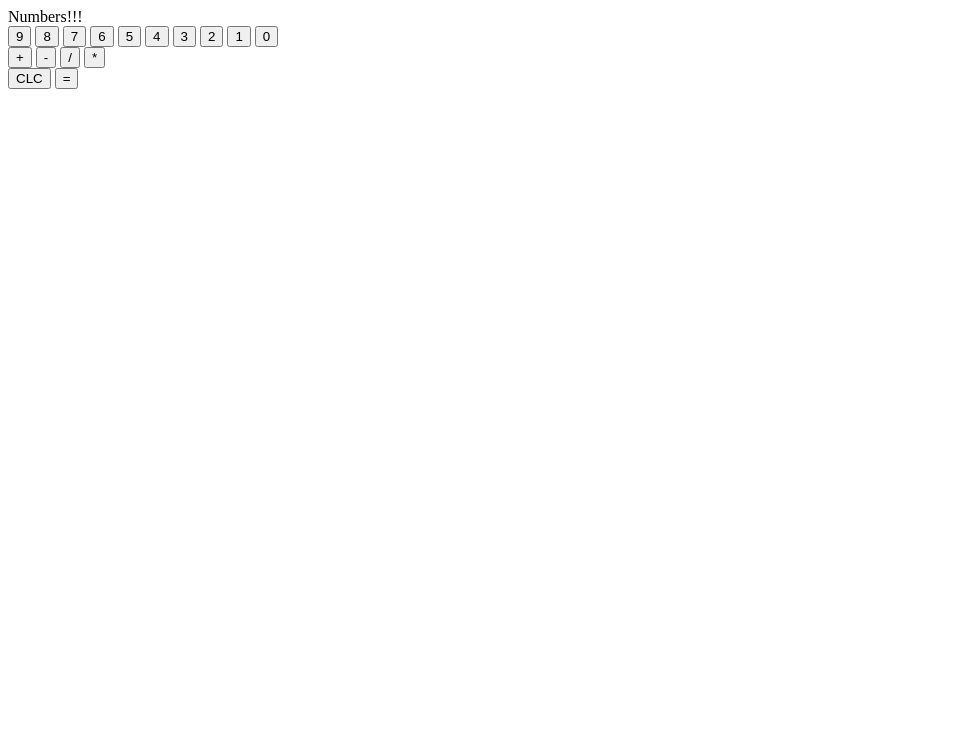
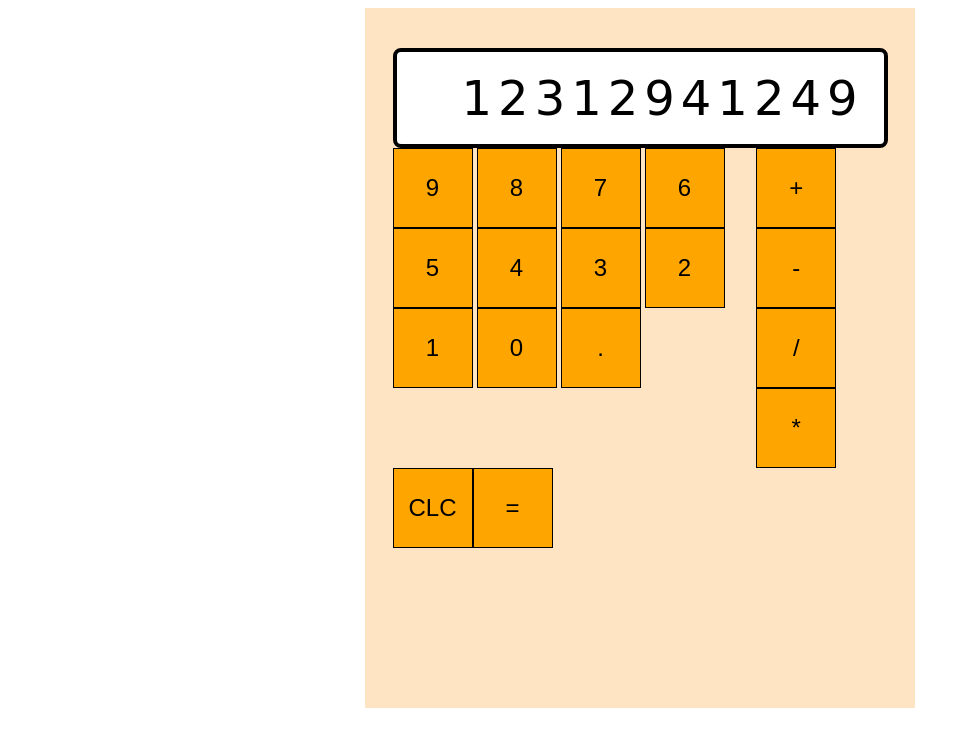
Before and after one commit to o-blip/Cat-culator, a plain HTML site: page index.html in a window 1280 px wide. Shown: the whole page, without its empty margins (0-970 px from the left). Drawn offline with Linux system fonts and the light colour scheme; a web font is replaced by a local one.

Commit message:
rough styling of calculator

```diff
--- a/index.html
+++ b/index.html
@@ -8,16 +8,20 @@
     <title>Cat-culator</title>
     <script src="script.js" defer></script>
     <link rel="stylesheet" href="style.css">
+    <link rel="preconnect" href="https://fonts.googleapis.com">
+    <link rel="preconnect" href="https://fonts.gstatic.com" crossorigin>
+    <link href="https://fonts.googleapis.com/css2?family=Roboto:wght@300;400&family=ZCOOL+QingKe+HuangYou&display=swap"
+        rel="stylesheet">
 </head>
 
 <body>
 
     <div class="container">
         <div class="display">
-            Numbers!!!
+            12312941249
         </div>
 
-        <div class="nums-operators">
+        <div class="nums-operators buttons-container">
             <div class="nums">
                 <button class="number" id="9">9</button>
                 <button class="number" id="8">8</button>
@@ -29,6 +33,7 @@
                 <button class="number" id="2">2</button>
                 <button class="number" id="1">1</button>
                 <button class="number" id="0">0</button>
+                <button class="number" id="dot">.</button>
             </div>
 
             <div class="operators">
@@ -38,7 +43,7 @@
                 <button class="operator" id="divide">*</button>
             </div>
         </div>
-        <div class="function-keys">
+        <div class="bottom-keys buttons-container">
             <button id='clear'>CLC</button>
             <button id='equals'>=</button>
         </div>
--- a/style.css
+++ b/style.css
@@ -0,0 +1,56 @@
+html {
+    box-sizing: border-box;
+}
+
+*, *:before, *:after {
+    box-sizing: inherit;
+}
+
+body {
+    display: flex;
+    justify-content: center;
+}
+
+
+.container {
+    display: flex;
+    flex-direction: column;
+    width: 550px;
+    height: 700px;
+    background-color: bisque;
+    align-items: center;
+}
+
+
+.display {
+    display: flex;
+    width: 90%;
+    height: 100px;
+
+    font-size: 48px;
+    font-family: 'ZCOOL QingKe HuangYou', cursive;
+    letter-spacing: 6px;
+
+    background-color: white;
+    border: 4px black solid;
+    border-radius: 8px;
+    margin-top: 40px;
+    padding: 0 20px;
+
+    justify-content: end;
+    align-items: center;
+}
+
+button {
+    border-radius: 0;
+    border: 1px black solid;
+    background-color: orange;
+    width: 80px;
+    height: 80px;
+    font-size: 24px;
+}
+
+.buttons-container {
+    width: 90%;
+    display:flex;
+}
```
